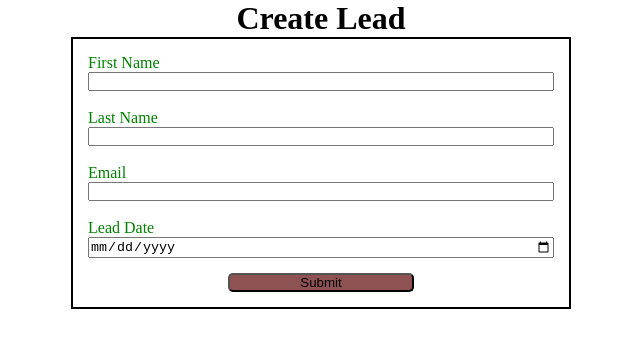
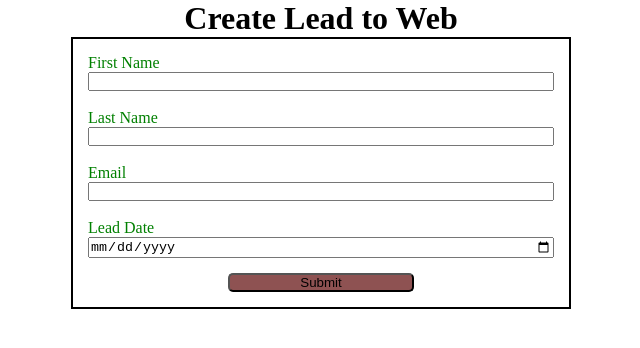
Before and after one commit to ShiwarkarTushar/Web-to-Lead-SF, a plain HTML site: page Index.html in a window 1280 px wide. Shown: the whole page, without its empty margins (319-959 px from the left). Drawn offline with Linux system fonts and the light colour scheme.

Commit message:
Update Index.html and script.js - Made updates to Index.html to improve structure and layout. - Modified script.js to enhance functionality and fix bugs.

```diff
--- a/Index.html
+++ b/Index.html
@@ -8,7 +8,7 @@
     <script src="script.js"></script>
   </head>
   <body>
-    <h1>Create Lead</h1>
+    <h1>Create Lead to Web</h1>
     <form
       action="https://webto.salesforce.com/servlet/servlet.WebToLead?encoding=UTF-8&orgId=00DdM00000FYryv"
       method="POST" onsubmit="beforesubmit()"
--- a/script.js
+++ b/script.js
@@ -7,4 +7,9 @@ function beforesubmit(){
     let formatedDate =  new Date(inputdate.value).toLocaleDateString("en-IN");
 
     outputdate.value = formatedDate;
+
+
+
+
+
 }
```
